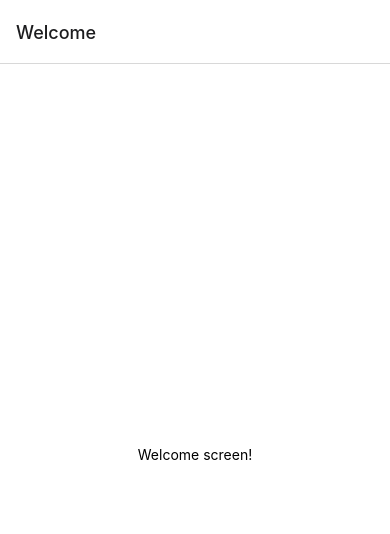
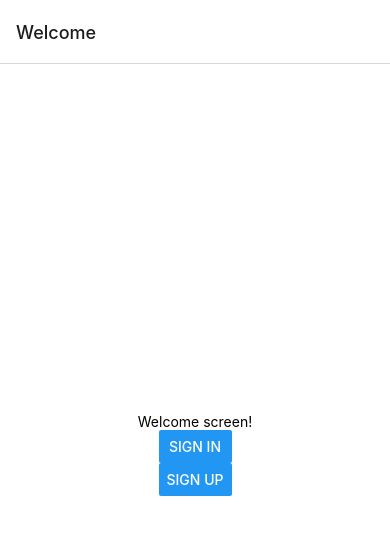
Before and after one commit to sdenna/firebasePracticeReactNative, a React Native app: screen /Welcome in a window 390 px wide. Shown: the top 534 px of the page. Built offline with nearby package versions, Linux system fonts and the light colour scheme; no server answers.

Commit message:
navigation to sign in/up is working

```diff
--- a/App.js
+++ b/App.js
@@ -1,9 +1,12 @@
 import React from 'react';
+import { ThemeProvider } from 'react-native-elements';
 import './config/firebase';
 import RootNavigation from './navigation';
 
 export default function App() {
   return (
-    <RootNavigation />
+    <ThemeProvider>
+      <RootNavigation />
+    </ThemeProvider>
   );
 }
--- a/screens/WelcomeScreen.js
+++ b/screens/WelcomeScreen.js
@@ -1,11 +1,23 @@
 import { StatusBar } from 'expo-status-bar';
 import React from 'react';
-import { StyleSheet, Text, View } from 'react-native';
+import { StackScreenProps } from '@react-navigation/stack';
+import { StyleSheet, Text, View, Button } from 'react-native';
 
-export default function WelcomeScreen() {
-  return (
+// tutorial changed this from a function to a const... not sure why?
+// export default function WelcomeScreen() {
+
+// Tutorial had this in typescript
+// const WelcomeScreen: React.FC<StackScreenProps<any>> = ({ navigation }) =>
+
+export default function WelcomeScreen({navigation}) {
+return (
     <View style={styles.container}>
       <Text>Welcome screen!</Text>
+      <View style={styles.buttons}>
+        <Button title="Sign in" buttonStyle={styles.button} onPress={() => navigation.navigate('Sign In')} />
+        <Button title="Sign up" type="outline" buttonStyle={styles.button} onPress={() => navigation.navigate('Sign Up')} />
+      </View>
+
       <StatusBar style="auto" />
     </View>
   );
```
